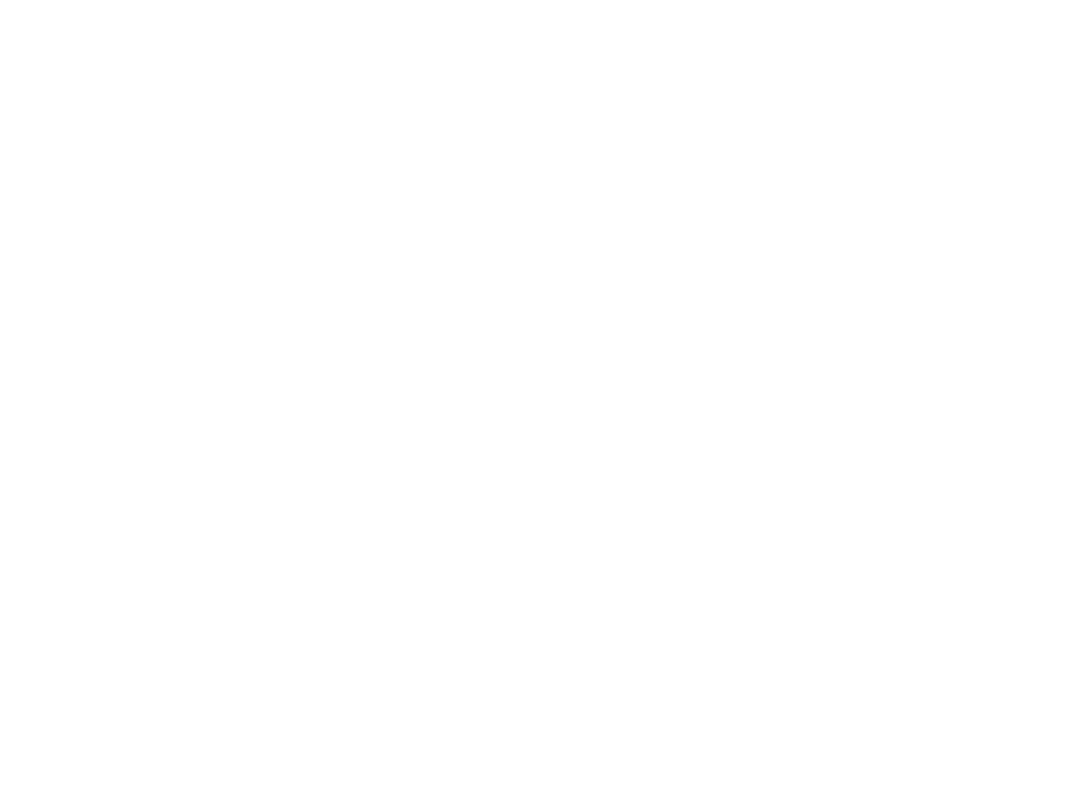
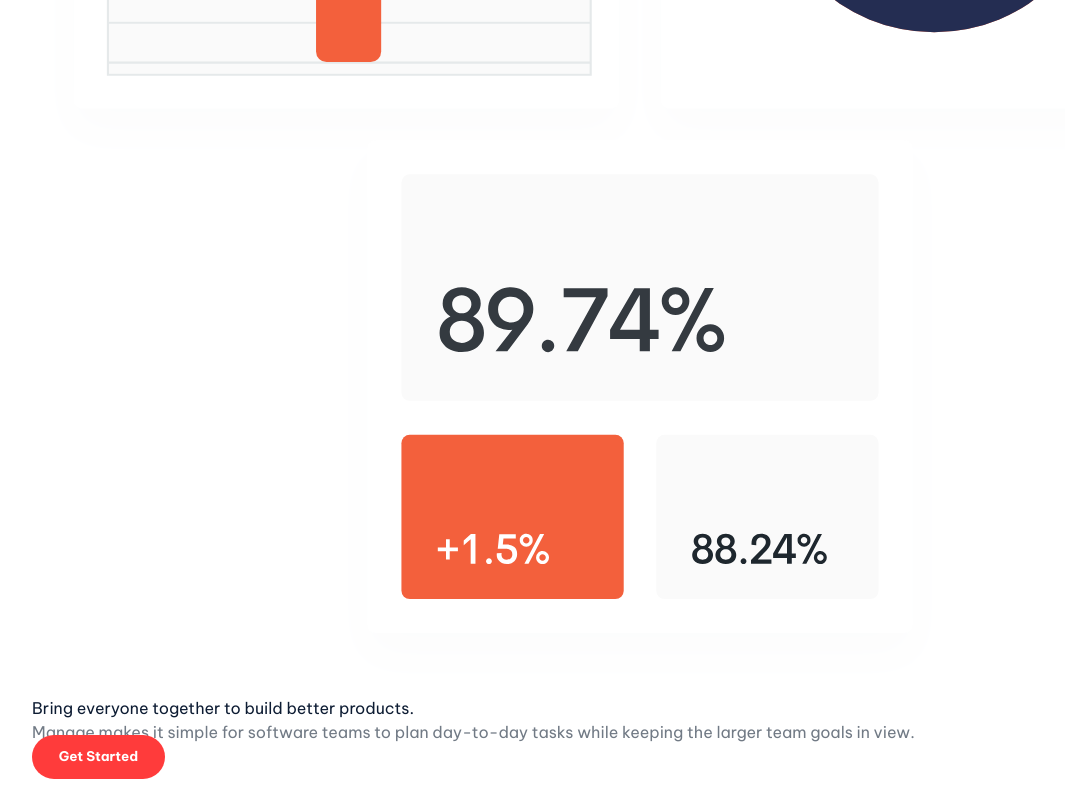
Before and after one commit to JacobJax/manage-landing-page, a React (Vite) app: page / in a window 1280 px wide. Shown: the part 599-1399 px from the top of the page, without its empty margins (0-1065 px from the left). Before the commit the page ends 800 px from the top, so only its background shows below. Built offline with nearby package versions, Linux system fonts and the light colour scheme.

Commit message:
build header

```diff
--- a/src/App.css
+++ b/src/App.css
@@ -6,6 +6,5 @@
   max-width: 1280px;
   margin: 0 auto;
   padding: 2rem;
-  text-align: center;
   position: relative;
 }
--- a/src/App.jsx
+++ b/src/App.jsx
@@ -1,10 +1,12 @@
 import './App.css'
 import Navbar from './components/Navbar'
+import Header from './components/Header'
 
 function App() {
   return (
     <>
     <Navbar />
+    <Header />
     </>
   )
 }
--- /dev/null
+++ b/src/components/Header.css
@@ -0,0 +1,19 @@
+#header {
+   color: var(--dark-blue);
+   position: relative;
+}
+#header p {
+   color: var(--dark-grayish-blue);
+}
+#header img {
+   height: 100%;
+   width: 100%;
+}
+.btn {
+   background-color: var(--bright-red);
+   color: #fff;
+   font-size: smaller;
+   font-weight: bold;
+   padding: 1em 2em;
+   border-radius: 50px;
+}
--- a/src/components/Header.jsx
+++ b/src/components/Header.jsx
@@ -0,0 +1,47 @@
+import HeaderImage from '../assets/illustration-intro.svg'
+import './Header.css'
+
+export default function Header() {
+   return(
+      <section id="header"
+         className='
+            text-center
+            md:flex
+            md:flex-row-reverse
+            md:items-center
+            md:justify-between
+         '
+      >
+         <div id="header-img"
+            className='md:w-1/2'
+         >
+            <img src={HeaderImage} alt="Header image" />
+         </div>
+         <div id="header-text"
+            className='
+               md:text-left
+               flex
+               flex-col
+               gap-6
+               md:gap-9
+               md:w-2/5
+            '
+         >
+            <h1
+               className='
+                  text-4xl
+                  font-bold
+               '
+            >Bring everyone together to build better products.</h1>
+            <p
+               className='
+                  text-xl
+               '
+            >Manage makes it simple for software teams to plan day-to-day tasks while keeping the larger team goals in view.</p>
+            <div id="header-btn" className='p-1'>
+               <a href="#" className="btn shadow-lg">Get Started</a>
+            </div>
+         </div>
+      </section>
+   )
+}
--- a/src/components/Navbar.css
+++ b/src/components/Navbar.css
@@ -6,6 +6,7 @@
    left: 0;
    background-color: rgba(28, 21, 48, 0.651);
    padding: 2rem;
+   z-index: 1;
 }
 .open #hambuger {
    display: flex;
--- a/src/components/Navbar.jsx
+++ b/src/components/Navbar.jsx
@@ -64,6 +64,8 @@ export default function Navbar() {
                      mx-auto
                      rounded
                      md:rounded-none
+                     text-center
+                     md:text-left
                   '
                >
                   <li className='py-2'><a href="#pricing">Pricing</a></li>
--- a/src/index.css
+++ b/src/index.css
@@ -10,9 +10,6 @@
 }
 
 :root {
-  line-height: 1.5;
-  font-weight: 400;
-
   color-scheme: light;
 
   font-synthesis: none;
```
